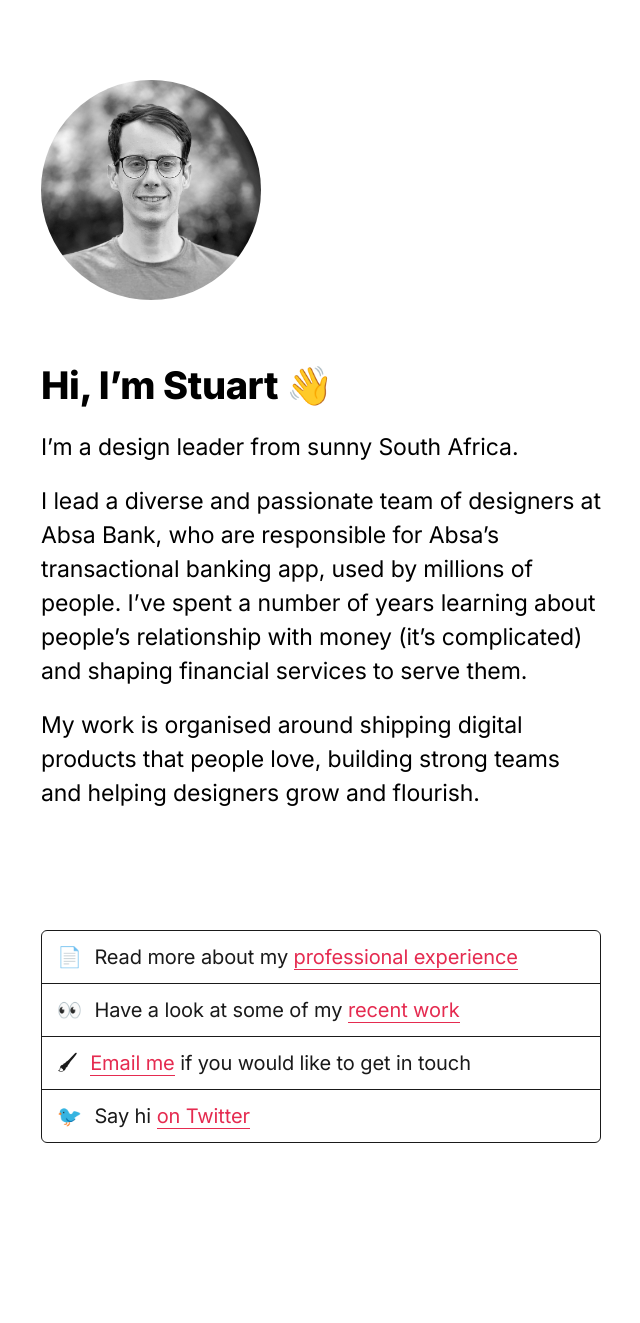
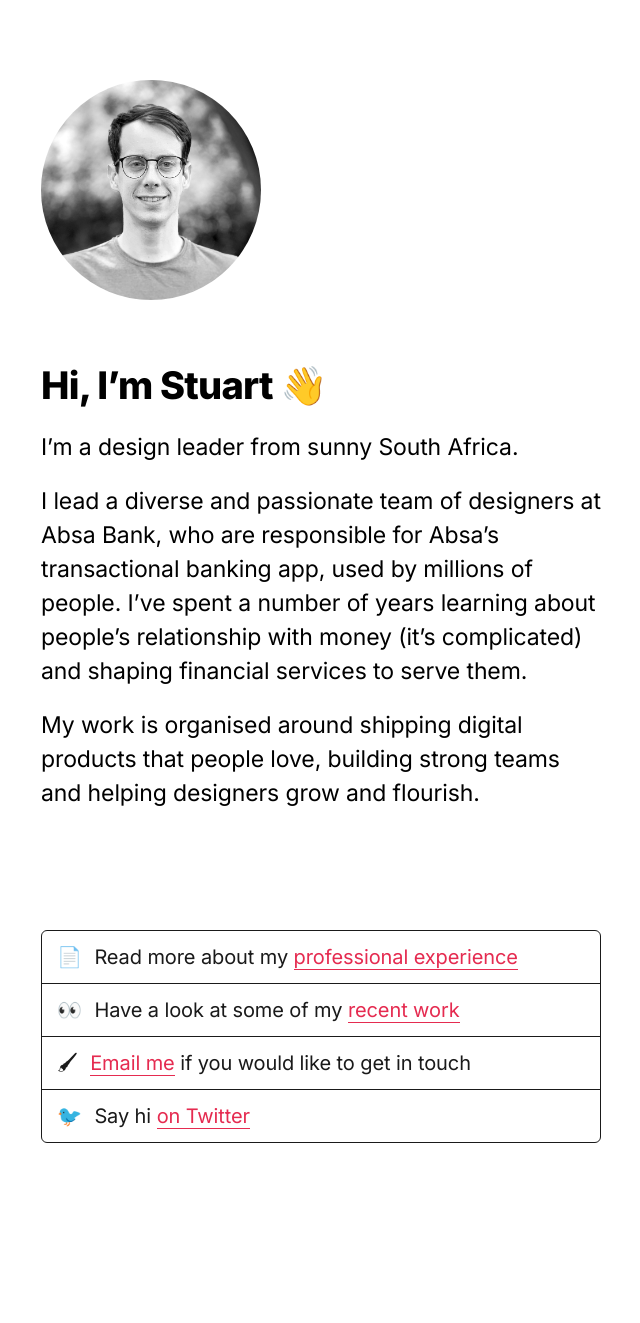
Before and after one commit to stuartwiener/stuartwiener.github.io, a Jekyll site: the page built from index.html, in a window 1280 px wide. Shown: the whole page, without its empty margins (39-679 px from the left). Built offline with Jekyll 4.4.1, drawn with Linux system fonts in a browser that asks for light colours.

Commit message:
better images

```diff
--- a/_sass/_typography.scss
+++ b/_sass/_typography.scss
@@ -74,7 +74,7 @@
 
 hr {
   border: none;
-  border-top: 1px solid var(--tertiary);
+  border-top: 1px solid var(--secondary);
   margin: 40px 0 20px;
   padding: 0;
   width: 100%;
@@ -95,7 +95,7 @@
 .title, h1 {
   font-size: 28px;
   line-height: 36px;
-  letter-spacing: -0.005em;
+  letter-spacing: -0.01em;
   font-weight: 800;
   margin: 60px 0 10px;
   color: var(--primary);
@@ -146,7 +146,7 @@
   .title, h1 {
     font-size: 38px;
     line-height: 50px;
-    letter-spacing: -0.01em;
+    letter-spacing: -0.02em;
     margin: 60px 0 10px;
   }
 
--- a/css/main.scss
+++ b/css/main.scss
@@ -7,7 +7,6 @@
   --background: #FFFFFF;
   --primary: #000000;
   --secondary: #1A1A1A;
-  --tertiary: #A4A19D;
   --color-1: #E52B50;
   --color-2: #C40233;
   --color-3: rgba(229,43,80,0.08);
--- a/experience.html
+++ b/experience.html
@@ -4,7 +4,7 @@
 title: Experience
 ---
 
-<a href="{% link index.html%}"><img class="profilepic" src="{{ site.url }}/images/stuart_wiener_2020.jpg" alt="Stuart Wiener"></a>
+<a href="{% link index.html%}"><img class="profilepic" src="{{ site.url }}/images/stuart_wiener_2021.jpg" alt="Stuart Wiener"></a>
 
 <h1>Stuart Wiener</h1>
 
--- a/index.html
+++ b/index.html
@@ -3,7 +3,7 @@
 published: true
 ---
 
-<img class="profilepic" src="{{ site.url }}/images/stuart_wiener_2020.jpg" alt="Stuart Wiener">
+<img class="profilepic" src="{{ site.url }}/images/stuart_wiener_2021.jpg" alt="Stuart Wiener">
 
 <h1>Hi, I’m Stuart 👋</h1>
 
```
Also changed, not shown: _includes/header.html (deleted, +0 -7 lines), _layouts/gallery.html (+7 -1 lines), images/stuart_wiener_2021.jpg (added).
